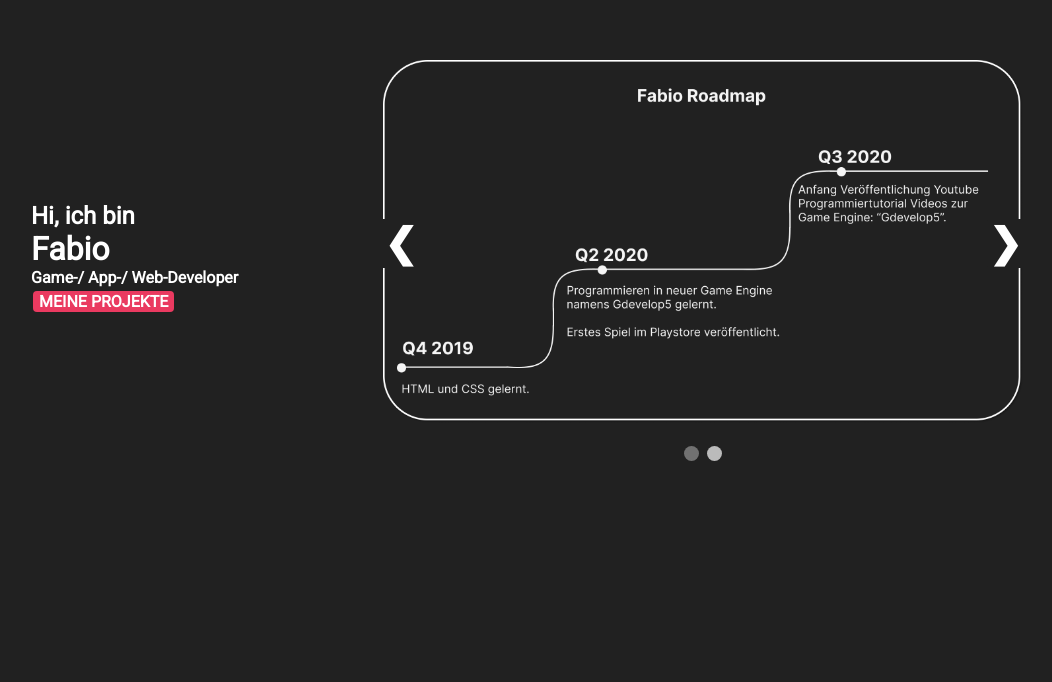
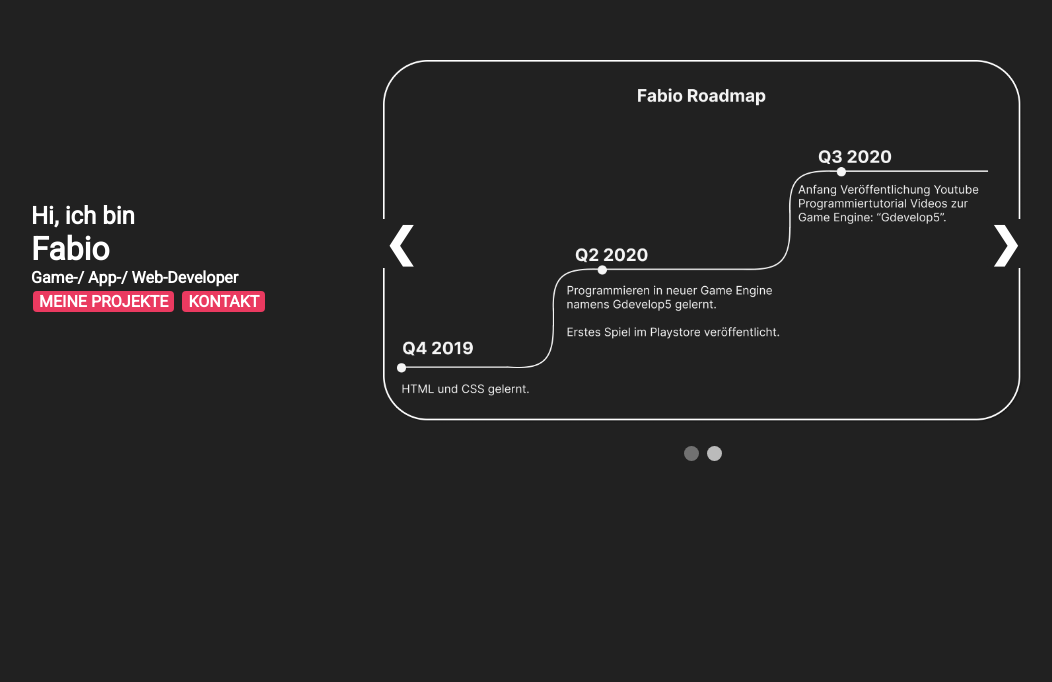
Before and after one commit to Fabioyt/fab-io-website.github.io, a plain HTML site: page index.html in a window 1280 px wide. Shown: the part 118-800 px from the top of the page, without its empty margins (97-1149 px from the left). Drawn offline with Linux system fonts and the light colour scheme.

Commit message:
Updated Index

```diff
--- a/index.html
+++ b/index.html
@@ -15,6 +15,7 @@
         <h1><b>Fabio</b></h1>
     <h4>Game-/ App-/ Web-Developer</h4>
         <button ><b><a   id="buttonProjekte" href="#Meine-Projekte">MEINE PROJEKTE</a></b></button>
+        <button ><b><a   id="buttonProjekte" href="kontakt.html">KONTAKT</a></b></button>
         </div>
 
     <div id="slideshow">
```
